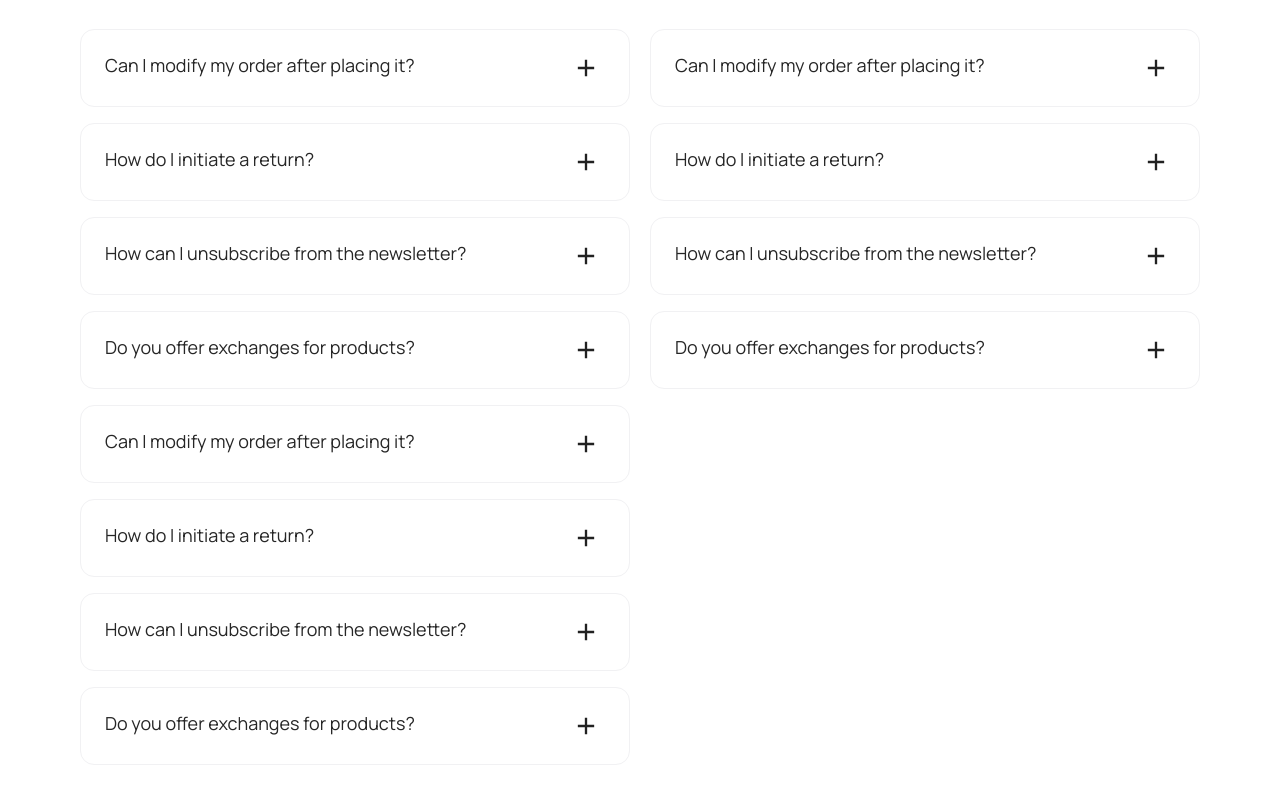
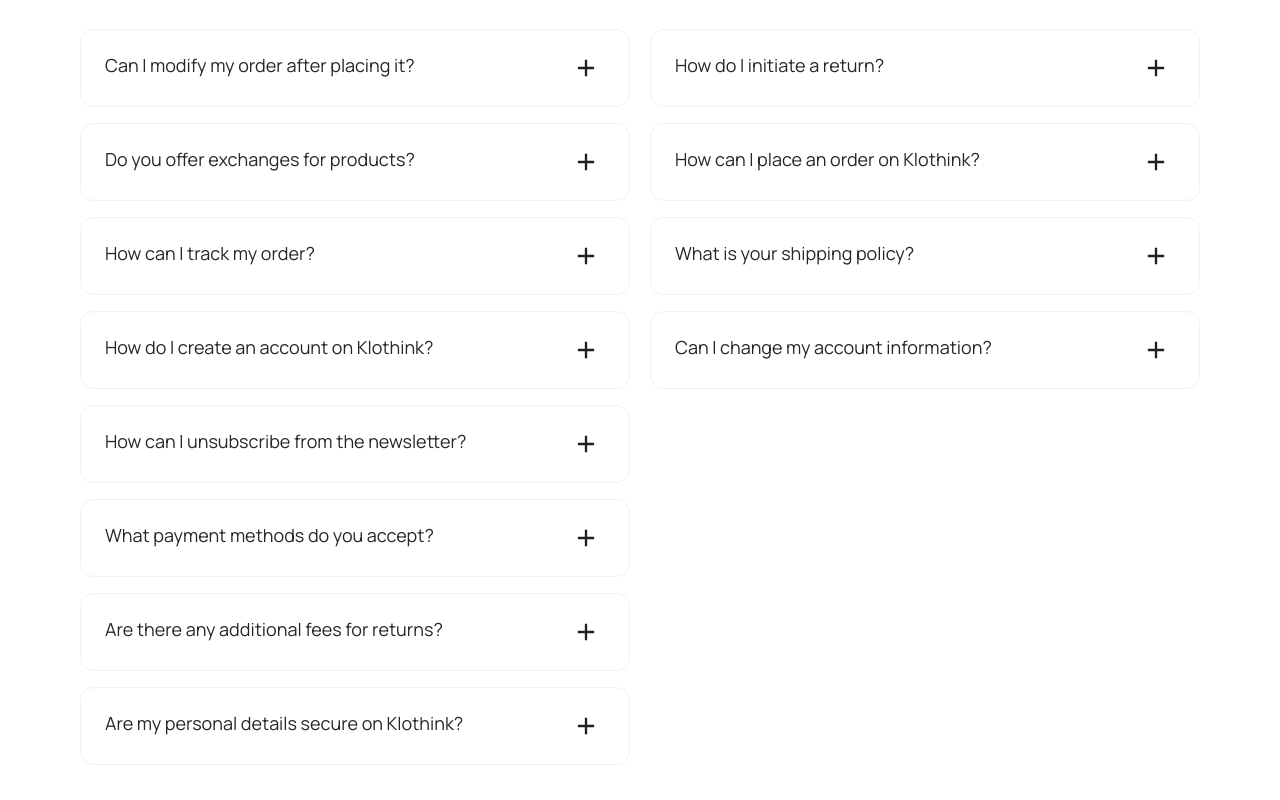
Before and after one commit to gabriel-victor933/project-front-ecommerce, a React (Vite) app: page / in a window 1280 px wide. Shown: the part 3820-4620 px from the top of the page. Built offline with nearby package versions, Linux system fonts and the light colour scheme.

Commit message:
feat: add filtering by category of questions

```diff
--- a/src/sections/home/Questions.jsx
+++ b/src/sections/home/Questions.jsx
@@ -7,56 +7,120 @@ const questions = [
     {
         question: 'Can I modify my order after placing it?',
         answer: 'Ordering is easy! Simply browse our website, add items to your cart, and proceed to checkout. Follow the prompts to enter your details and complete your purchase.',
+        category: 'ordering'
     },
     {
         question: 'How do I initiate a return?',
         answer: 'Ordering is easy! Simply browse our website, add items to your cart, and proceed to checkout. Follow the prompts to enter your details and complete your purchase.',
+        category: 'shipping'
     },
     {
         question: 'How can I unsubscribe from the newsletter?',
         answer: 'Ordering is easy! Simply browse our website, add items to your cart, and proceed to checkout. Follow the prompts to enter your details and complete your purchase.',
+        category: 'ordering'
     },
     {
         question: 'Do you offer exchanges for products?',
         answer: 'Ordering is easy! Simply browse our website, add items to your cart, and proceed to checkout. Follow the prompts to enter your details and complete your purchase.',
+        category: 'shipping'
     },
     {
         question: 'How can I place an order on Klothink?',
         answer: 'Ordering is easy! Simply browse our website, add items to your cart, and proceed to checkout. Follow the prompts to enter your details and complete your purchase.',
+        category: 'ordering'
     },
     {
         question: 'What payment methods do you accept?',
         answer: 'Ordering is easy! Simply browse our website, add items to your cart, and proceed to checkout. Follow the prompts to enter your details and complete your purchase.',
+        category: 'ordering'
     },
     {
         question: 'How can I track my order?',
         answer: 'Ordering is easy! Simply browse our website, add items to your cart, and proceed to checkout. Follow the prompts to enter your details and complete your purchase.',
+        category: 'shipping'
     },
     {
         question: 'What is your shipping policy?',
         answer: 'Ordering is easy! Simply browse our website, add items to your cart, and proceed to checkout. Follow the prompts to enter your details and complete your purchase.',
+        category: 'shipping'
     },
     {
         question: 'Are there any additional fees for returns?',
         answer: 'Ordering is easy! Simply browse our website, add items to your cart, and proceed to checkout. Follow the prompts to enter your details and complete your purchase.',
+        category: 'customer support'
     },
     {
         question: 'How do I create an account on Klothink?',
         answer: 'Ordering is easy! Simply browse our website, add items to your cart, and proceed to checkout. Follow the prompts to enter your details and complete your purchase.',
+        category: 'customer support'
     },
     {
         question: 'Can I change my account information?',
         answer: 'Ordering is easy! Simply browse our website, add items to your cart, and proceed to checkout. Follow the prompts to enter your details and complete your purchase.',
+        category: 'customer support'
     },
     {
         question: 'Are my personal details secure on Klothink?',
         answer: 'Ordering is easy! Simply browse our website, add items to your cart, and proceed to checkout. Follow the prompts to enter your details and complete your purchase.',
+        category: 'customer support'
     },
 ]
+
+// eslint-disable-next-line react/prop-types
+function QuestionContainer({ children }){
+    return (
+        <Grid2
+        sx={{
+            display: 'grid',
+            gridTemplateColumns: '1fr',
+            rowGap: {xl: '20px', md: '16px', xs: '16px'},
+        }}
+    >
+        {children}
+        </Grid2>
+    )
+}
 
 export default function Questions(){
 
     const [category, setCategory] = useState('ALL')
+
+    function filterAndDivideQuestions(category){
+        const arr = [[],[],[]]
+
+        let  filteredQuestions = [...questions]
+
+        if(category != 'ALL'){
+
+            filteredQuestions = filteredQuestions.filter((question) => {
+                return question.category === category.toLowerCase()})
+        }
+
+        for(let i = 0; i < filteredQuestions.length; i++){
+            let res = i%3
+            arr[res].push(filteredQuestions[i])
+        }
+
+        return arr
+    }
+
+    function renderQuestions(category){
+        if(!category) return
+        const arr = filterAndDivideQuestions(category)
+
+        const containers = []
+
+        for(let selected of arr){
+            containers.push(
+                <QuestionContainer>
+                    {selected.map((question, i) => <QuestionsCard key={i} {...question}/>)}
+                </QuestionContainer>
+            )
+        }
+
+
+        return containers
+    }
 
 
     return (
@@ -117,33 +181,7 @@ export default function Questions(){
                     alignItems: 'start'
                 }}
             >
-                <Grid2
-                    sx={{
-                        display: 'grid',
-                        gridTemplateColumns: '1fr',
-                        rowGap: {xl: '20px', md: '16px', xs: '16px'},
-                    }}
-                >
-                    {questions.slice(0,4).map((question, i) => <QuestionsCard key={i} {...question}/>)}
-                </Grid2>
-                <Grid2
-                    sx={{
-                        display: 'grid',
-                        gridTemplateColumns: '1fr',
-                        rowGap: {xl: '20px', md: '16px', xs: '16px'},
-                    }}
-                >
-                    {questions.slice(0,4).map((question, i) => <QuestionsCard key={i} {...question}/>)}
-                </Grid2>
-                <Grid2
-                    sx={{
-                        display: 'grid',
-                        gridTemplateColumns: '1fr',
-                        rowGap: {xl: '20px', md: '16px', xs: '16px'},
-                    }}
-                >
-                    {questions.slice(0,4).map((question, i) => <QuestionsCard key={i} {...question}/>)}
-                </Grid2>
+                {renderQuestions(category)}
             </Grid2>
         </Grid2>
     )
```
